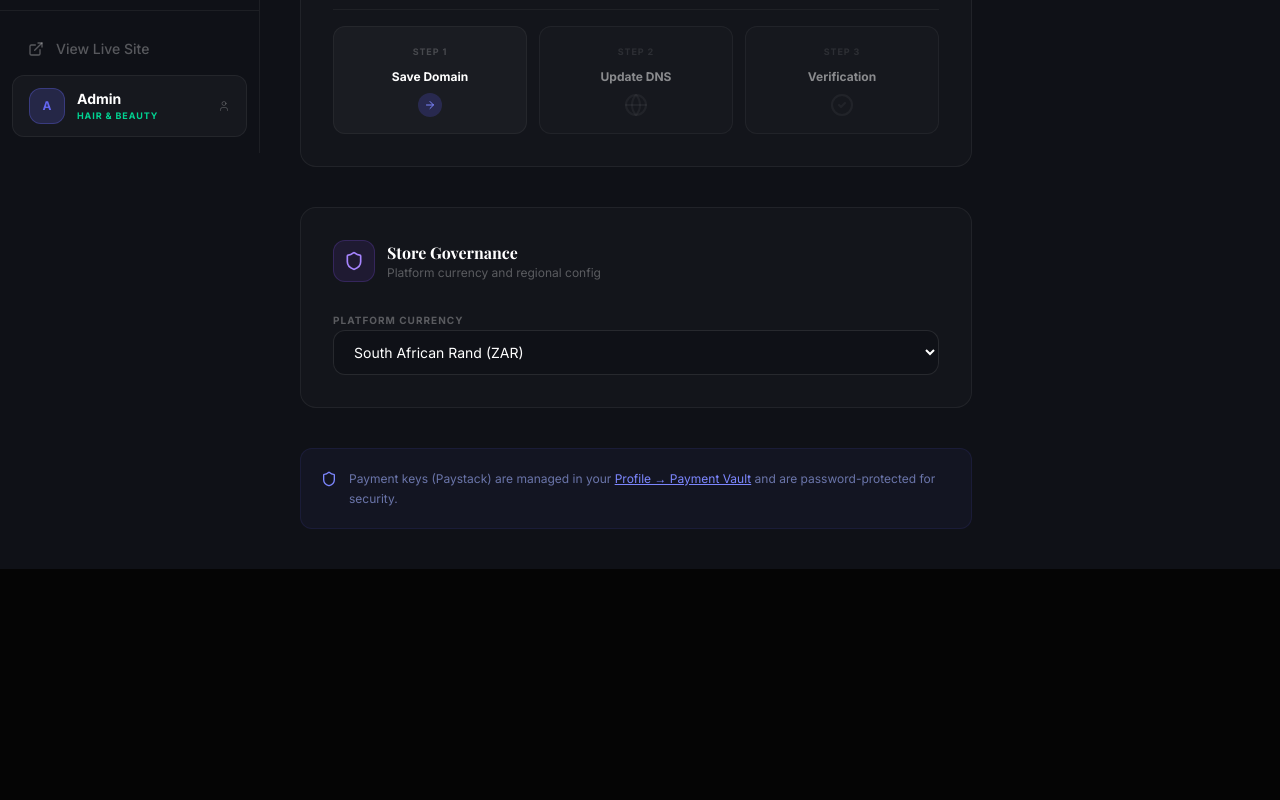
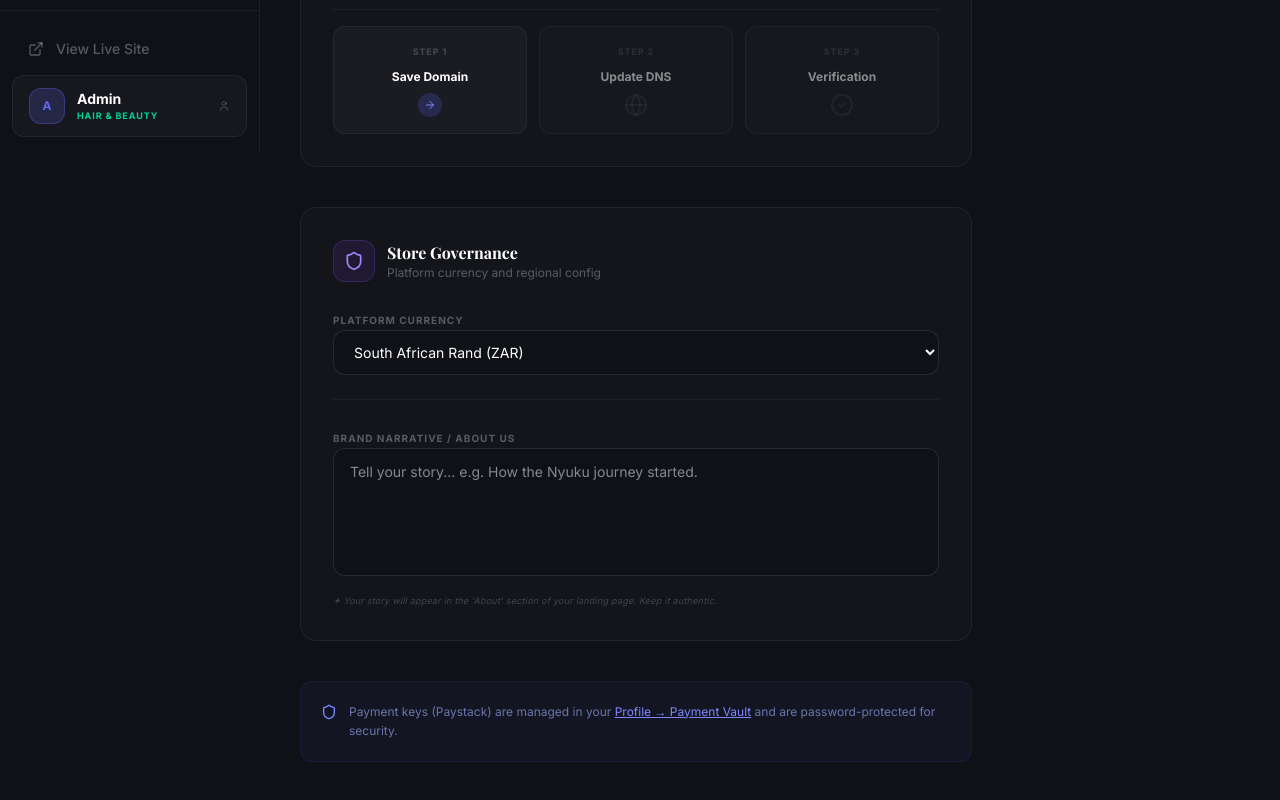
Before and after one commit to mokgethoawilliam-del/lux-hair-suite, a Next.js app: page /admin/settings in a window 1280 px wide. Shown: the part 647-1447 px from the top of the page. Before the commit the page ends 1216 px from the top, so only its background shows below. Built offline with nearby package versions, Linux system fonts and the light colour scheme; no server answers; the database is empty; a web font is replaced by a local one.

Commit message:
feat: dynamic brand story, fixed navigation anchors, and premium footer

```diff
--- a/src/app/admin/settings/page.tsx
+++ b/src/app/admin/settings/page.tsx
@@ -14,6 +14,7 @@ export default function AdminSettings() {
     business_focus: "Hair & Beauty",
     admin_name: "",
     store_name: "",
+    about_us: "",
   });
   const [loading, setLoading] = useState(true);
   const [saving, setSaving] = useState(false);
@@ -27,6 +28,7 @@ export default function AdminSettings() {
         business_focus: s.business_focus || "Hair & Beauty",
         admin_name: s.admin_name || "",
         store_name: s.store_name || "",
+        about_us: s.about_us || "",
       }))
       .catch(console.error)
       .finally(() => setLoading(false));
@@ -42,10 +44,12 @@ export default function AdminSettings() {
       // We'd ideally fetch siteId from context, but for now we'll assume the session site
       // (Simplified for this MVP stage)
 
-      // 3. Sync store_name to landing page brand_name
-      if (settings.store_name) {
-        await updateSiteMetadata({ brand_name: settings.store_name });
-      }
+      // 3. Sync store_name & about_us to landing page metadata
+      const metaToSync: Record<string, string> = { business_focus: settings.business_focus };
+      if (settings.store_name) metaToSync.brand_name = settings.store_name;
+      if (settings.about_us) metaToSync.about_us = settings.about_us;
+
+      await updateSiteMetadata(metaToSync);
 
       setSaved(true);
       setTimeout(() => setSaved(false), 3000);
@@ -238,6 +242,19 @@ export default function AdminSettings() {
             <option value="GBP">British Pound (GBP)</option>
           </select>
         </div>
+
+        <div className="space-y-3 pt-6 border-t border-white/5">
+          <label className="text-[10px] uppercase font-bold text-white/30 tracking-widest">Brand Narrative / About Us</label>
+          <textarea
+            value={settings.about_us}
+            onChange={(e) => setSettings({ ...settings, about_us: e.target.value })}
+            className="w-full h-32 px-4 py-3 bg-[#0f1117] border border-white/10 rounded-xl focus:border-indigo-500/50 outline-none transition-all text-white text-sm resize-none leading-relaxed"
+            placeholder="Tell your story... e.g. How the Nyuku journey started."
+          />
+          <p className="text-[9px] text-white/20 italic tracking-wide">
+            ✦ Your story will appear in the 'About' section of your landing page. Keep it authentic.
+          </p>
+        </div>
       </motion.div>
 
       {/* Info box re: Paystack */}
--- a/src/app/s/[slug]/page.tsx
+++ b/src/app/s/[slug]/page.tsx
@@ -22,6 +22,7 @@ export default function DynamicLandingPage({ params }: { params: Promise<{ slug:
   const [galleryImages, setGalleryImages] = useState<GalleryImage[]>([]);
   const [brandName, setBrandName] = useState("KasiVault");
   const [businessFocus, setBusinessFocus] = useState("Hair & Beauty");
+  const [aboutUs, setAboutUs] = useState("");
   const [loading, setLoading] = useState(true);
 
   useEffect(() => {
@@ -43,6 +44,7 @@ export default function DynamicLandingPage({ params }: { params: Promise<{ slug:
         else if (siteData.name) setBrandName(siteData.name);
 
         if (meta.business_focus) setBusinessFocus(meta.business_focus);
+        if (meta.about_us) setAboutUs(meta.about_us);
 
         setGalleryImages(gallery as GalleryImage[]);
       } catch (error) {
@@ -115,14 +117,23 @@ export default function DynamicLandingPage({ params }: { params: Promise<{ slug:
         </div>
       </div>
 
-      <footer id="about" className="py-12 bg-brand-obsidian border-t border-white/5">
-        <div className="container mx-auto px-6 flex flex-col md:flex-row justify-between items-center gap-8">
-          <div className="text-2xl font-serif font-bold tracking-tighter uppercase whitespace-nowrap">
-            {brandName.split(' ')[0]}<span className="text-brand-gold italic">{brandName.split(' ').slice(1).join(' ')}</span>
+      <footer id="about" className="py-24 bg-brand-obsidian border-t border-white/5">
+        <div className="container mx-auto px-6">
+          <div className="max-w-4xl mb-16">
+            <h3 className="text-3xl font-serif text-white mb-6 uppercase tracking-[0.2em]">Our <span className="text-brand-gold italic">Story</span></h3>
+            <p className="text-lg text-white/40 leading-relaxed font-light">
+               {aboutUs || `Welcome to ${brandName}. We are dedicated to providing the highest quality products and experiences for our community.`}
+            </p>
           </div>
 
-          <div className="text-[10px] uppercase tracking-[0.4em] text-white/20 font-bold">
-            © {new Date().getFullYear()} {brandName.toUpperCase()} • {site.name}
+          <div className="flex flex-col md:flex-row justify-between items-center gap-8 pt-12 border-t border-white/5">
+            <div className="text-2xl font-serif font-bold tracking-tighter uppercase whitespace-nowrap">
+              {brandName.split(' ')[0]}<span className="text-brand-gold italic">{brandName.split(' ').slice(1).join(' ')}</span>
+            </div>
+
+            <div className="text-[10px] uppercase tracking-[0.4em] text-white/20 font-bold">
+              © {new Date().getFullYear()} {brandName.toUpperCase()} • {site.name}
+            </div>
           </div>
         </div>
       </footer>
```
